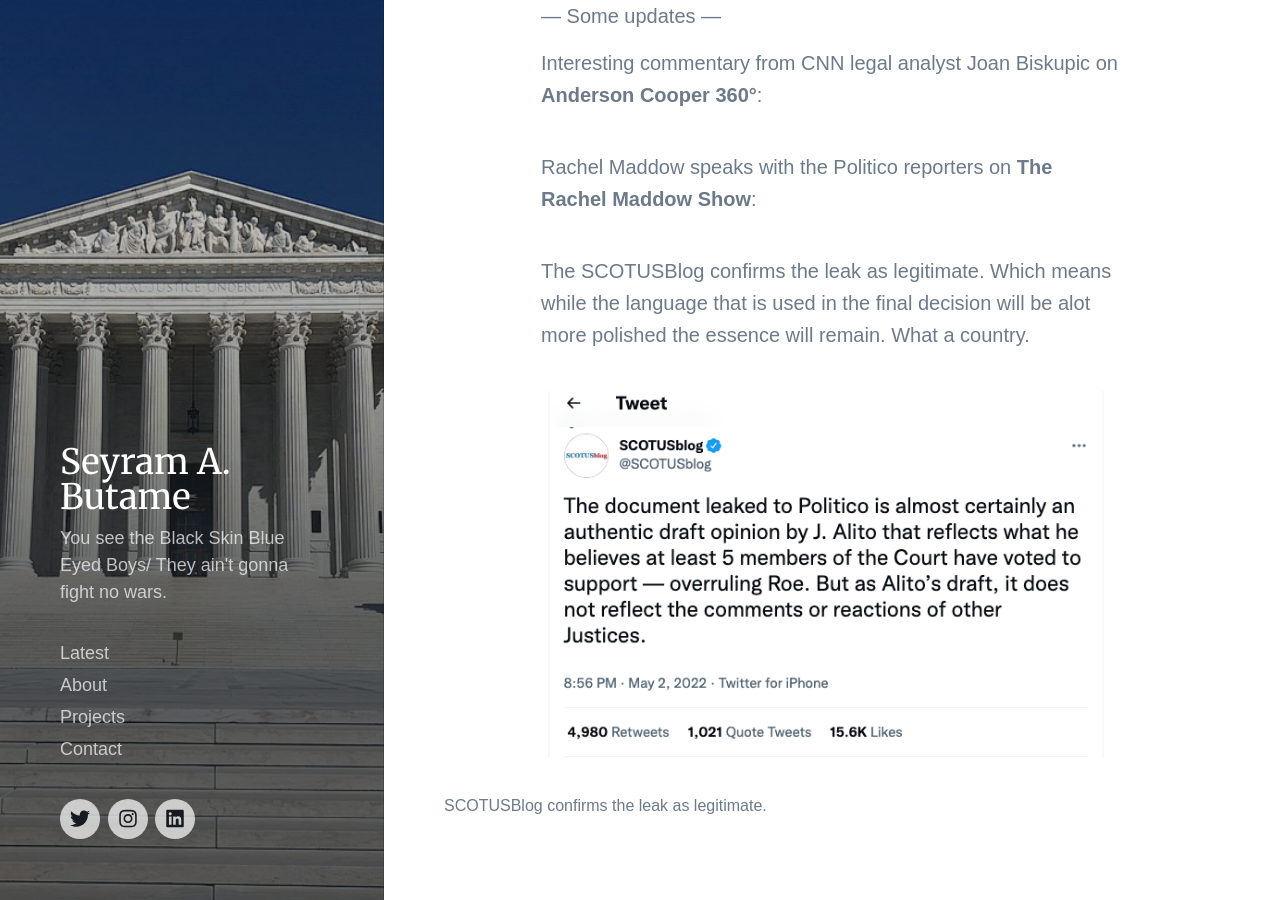
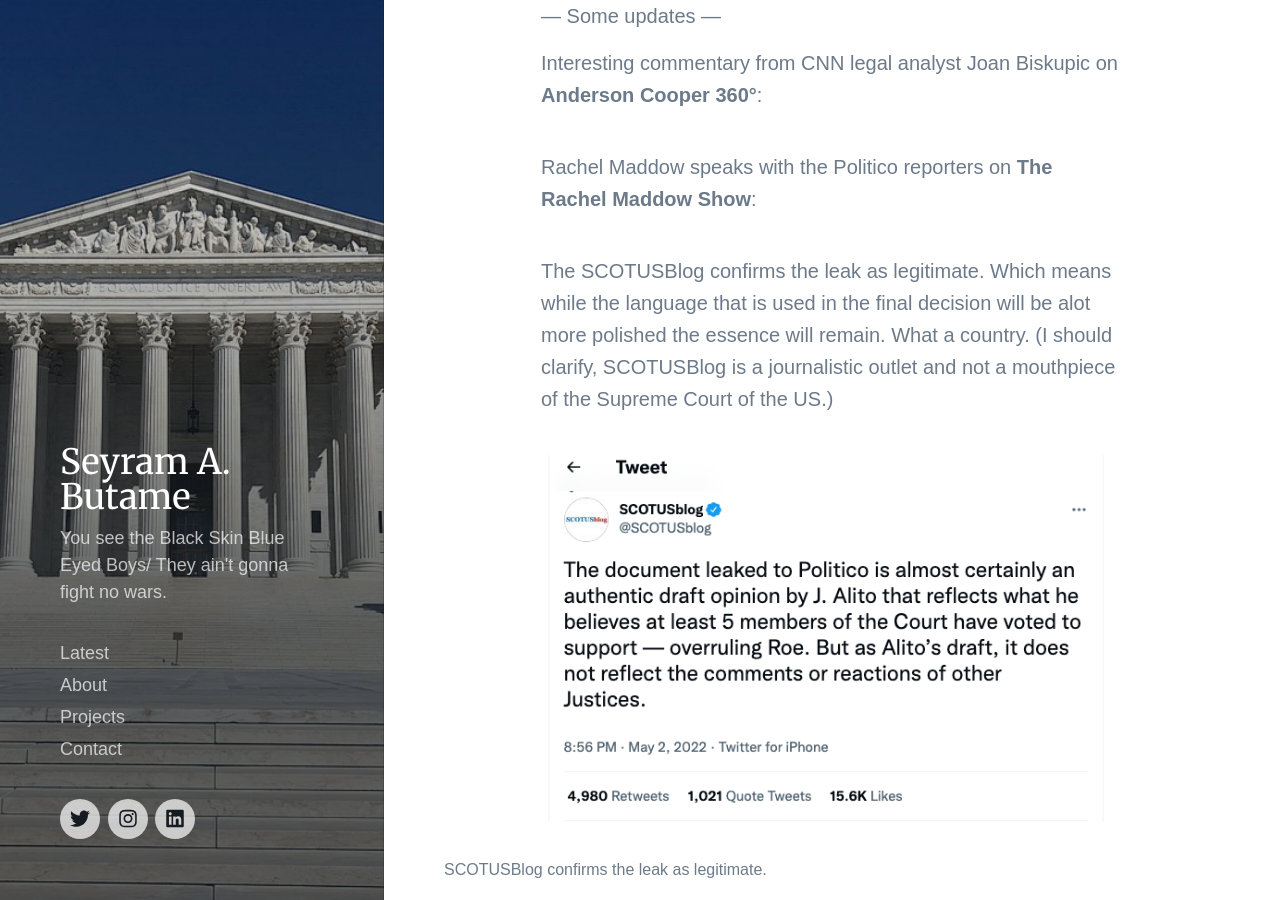
Before and after one commit to butames/blog.github.io, a Jekyll site: the page built from _posts/2022-05-03-RoevWade.md, in a window 1280 px wide and 900 px high, scrolled down 1970 px, cut to the strip 0-900 px from the top of the window. Built offline with Jekyll 4.4.1, drawn with Linux system fonts in a browser that asks for light colours; nearby versions of some CDN libraries; some web fonts are replaced; grey boxes are pictures that could not be loaded.

Commit message:
Update 2022-05-03-RoevWade.md

```diff
--- a/_posts/2022-05-03-RoevWade.md
+++ b/_posts/2022-05-03-RoevWade.md
@@ -40,7 +40,7 @@
 <iframe width="50%" height="50%" src="https://www.youtube.com/embed/UIYxT7Fe60c" title="YouTube video player" frameborder="0" allow="accelerometer; autoplay; clipboard-write; encrypted-media; gyroscope; picture-in-picture" allowfullscreen></iframe>
 
 
-The SCOTUSBlog confirms the leak as legitimate. Which means while the language that is used in the final decision will be alot more polished the essence will remain. What a country.
+The SCOTUSBlog confirms the leak as legitimate. Which means while the language that is used in the final decision will be alot more polished the essence will remain. What a country. (I should clarify, SCOTUSBlog is a journalistic outlet and not a mouthpiece of the Supreme Court of the US.)
 
 <figure>
   <p align="center">
```
